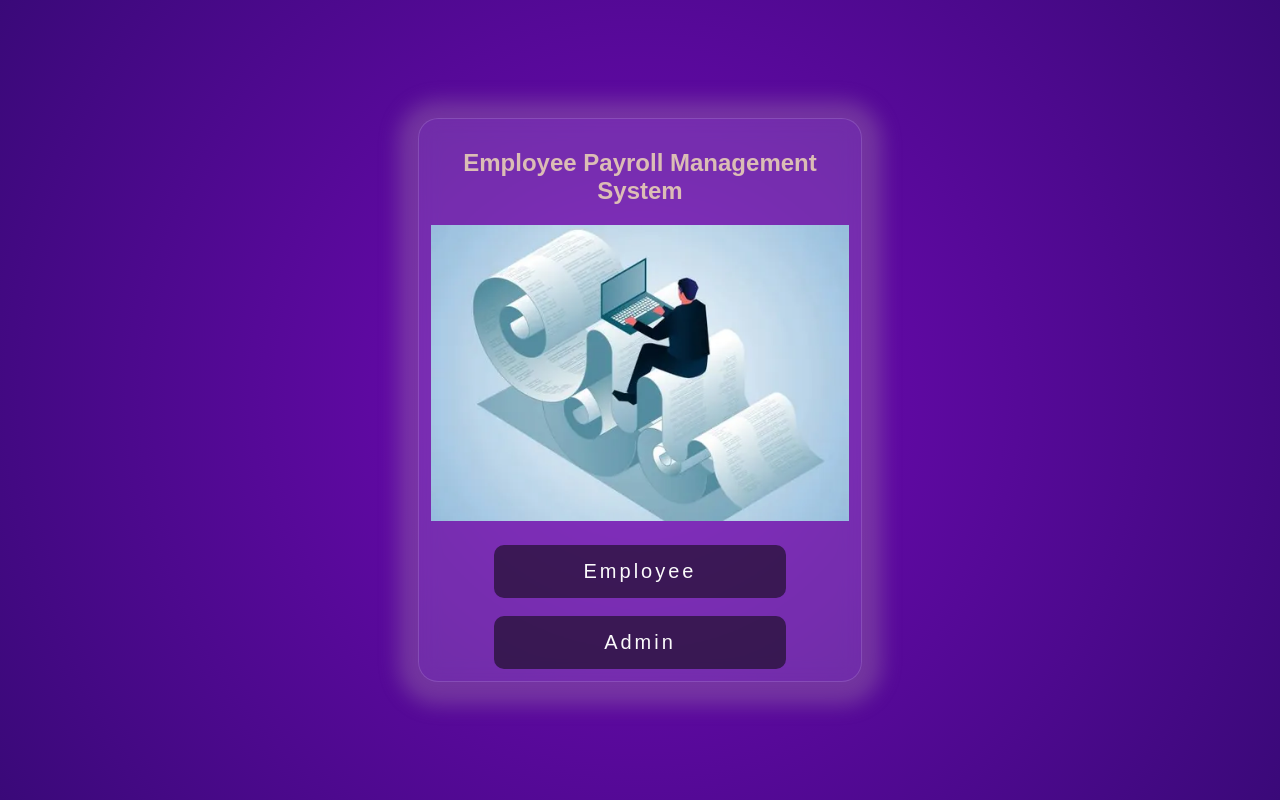
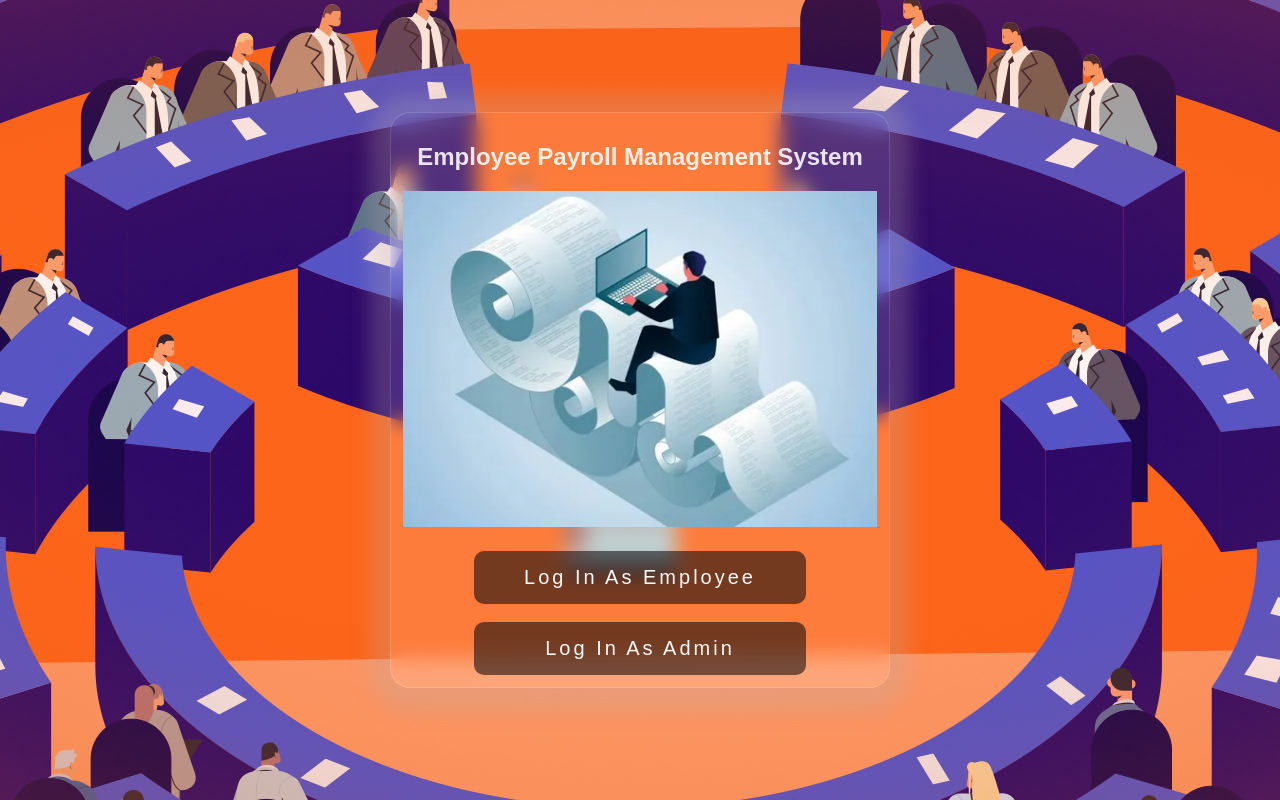
Before and after one commit to Technerd1124/Employee-Payroll-Management-System, a PHP site: page / in a window 1280 px wide. Run offline with PHP 8.4, Linux system fonts and the light colour scheme.

Commit message:
15/02/2025

```diff
--- a/Dashboard/Admin_dashboard.html
+++ b/Dashboard/Admin_dashboard.html
@@ -80,7 +80,7 @@
     <div class="login-container">
         <i class="fa-solid fa-user-tie"></i>
         <h2>Admin Login</h2>
-        <form action="/Backend /admin_login.php" method="post">
+        <form action="/backn/admin_login.php" method="post">
             <input type="email" placeholder="Email" value="admin@gmail.com" required name="email">
             <input type="password" placeholder="Password" required name="AdminPassword">
             <br>
--- a/Dashboard/Employee_dashboard.html
+++ b/Dashboard/Employee_dashboard.html
@@ -79,7 +79,7 @@
 <body>
     <div class="login-container">
         <i class="fa-regular fa-user"></i>
-        <h2> Employee Dashboard</h2>
+        <h2> Employee Login </h2>
 
         <form>
             <input type="email" placeholder="Email" value="emplyeee@gmail.com" required>
--- /dev/null
+++ b/assests/CSS/style.css
@@ -0,0 +1,59 @@
+
+* {
+    margin: 0;
+    padding: 0;
+    box-sizing: border-box;
+    font-family: Arial, sans-serif;
+}
+body {
+    display: flex;
+    justify-content: center;
+    align-items: center;
+    height: 100vh;
+    background-image: url('/assests/images/brave_bg.jpg');
+    background-repeat: no-repeat;
+    background-position:center;
+    /* background: fixed; */
+    /* background: radial-gradient(circle, rgba(114,9,183,1) 0%, rgba(58,9,121,1) 100%); */
+}
+
+    .card {
+        background: rgba(255, 255, 255, 0.15);
+        padding:12px;
+        border-radius: 20px;
+        border: 1px solid rgba(255, 255, 255, 0.15);
+        text-align: center;
+        max-width: 500px;
+        box-shadow: 0px 3px 20px 20px hsl(0deg 9% 71% / 27%);
+        backdrop-filter: blur(10px);
+    }
+.card h2 {
+    color: #ffffffde;
+    font-size: 24px;
+    margin-bottom: 20px;
+}
+.image-container {
+    text-align: center;
+    margin-bottom: 20px;
+}
+.image-container img {
+    width: 100%;
+    height: 100%;
+}
+.button:hover {
+    background: #745793;
+    font-size: 22px;
+}
+.button {
+    display: inline-block;
+    padding: 15px;
+    width: 70%;
+    background: hsl(280.21deg 19.71% 3.68% / 56%);
+    color: #fffffffa;
+    border: none;
+    border-radius: 10px;
+    cursor: pointer;
+    font-size: 20px;
+    transition: background 0.3s;
+    letter-spacing: 3px;
+}
--- a/index.html
+++ b/index.html
@@ -4,74 +4,19 @@
     <meta charset="UTF-8">
     <meta name="viewport" content="width=device-width, initial-scale=1.0">
     <title>Emplyee Payroll Management </title>
-    <style>
-        * {
-            margin: 0;
-            padding: 0;
-            box-sizing: border-box;
-            font-family: Arial, sans-serif;
-        }
-        body {
-            display: flex;
-            justify-content: center;
-            align-items: center;
-            height: 100vh;
-            background: radial-gradient(circle, rgba(114,9,183,1) 0%, rgba(58,9,121,1) 100%);
-        }
-
-            .card {
-                background: rgba(255, 255, 255, 0.15);
-                padding:12px;
-                border-radius: 20px;
-                border: 1px solid rgba(255, 255, 255, 0.15);
-                text-align: center;
-                max-width: 444px;
-                box-shadow: 0px 3px 20px 20px hsl(0deg 9% 71% / 27%);
-                backdrop-filter: blur(10px);
-            }
-        .card h2 {
-            color: #ead2b5de;
-            font-size: 24px;
-            margin-bottom: 20px;
-        }
-        .image-container {
-            text-align: center;
-            margin-bottom: 20px;
-        }
-        .image-container img {
-            width: 100%;
-            height: 100%;
-        }
-        .button:hover {
-            background: #745793;
-            font-size: 22px;
-        }
-        .button {
-            display: inline-block;
-            padding: 15px;
-            width: 70%;
-            background: hsl(280.21deg 19.71% 3.68% / 56%);
-            color: #fffffffa;
-            border: none;
-            border-radius: 10px;
-            cursor: pointer;
-            font-size: 20px;
-            transition: background 0.3s;
-            letter-spacing: 3px;
-        }
-    </style>
+    <link rel="stylesheet" href="assests/CSS/style.css">
 </head>
-<body>
+<body background="./assests/images/brave_bg.jpg">
     <div class="card">
         <br>
         <h2> Employee Payroll Management System</h2>
         <div class="image-container">
-            <img  src="UI Samples/front_page.webp" alt="Landing Page Image">
+            <img  src="./assests/images/front_page.webp" alt="Landing Page Image">
         </div>
-        <button class="button" onclick="OpenEmployee()">Employee </button>
+        <button class="button" onclick="OpenEmployee()"> Log In As Employee </button>
         <br>
         <br>
-        <button class="button" onclick="OpenAdmin()">Admin </button>
+        <button class="button" onclick="OpenAdmin()"> Log In As Admin </button>
     </div>
  <br>
 
```
Also changed, not shown: backn/admin_login.php (+24 -4 lines), assests/images/brave_bg.jpg (added), assests/images/front_page.webp (renamed from UI Samples/front_page.webp), style.css (deleted).
